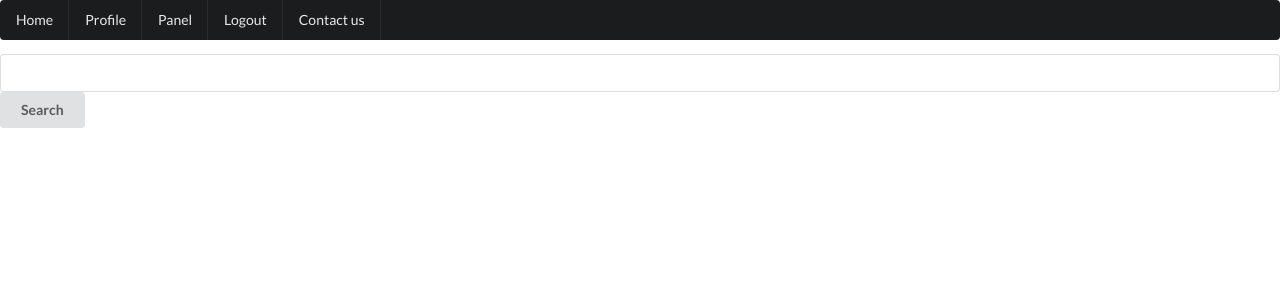
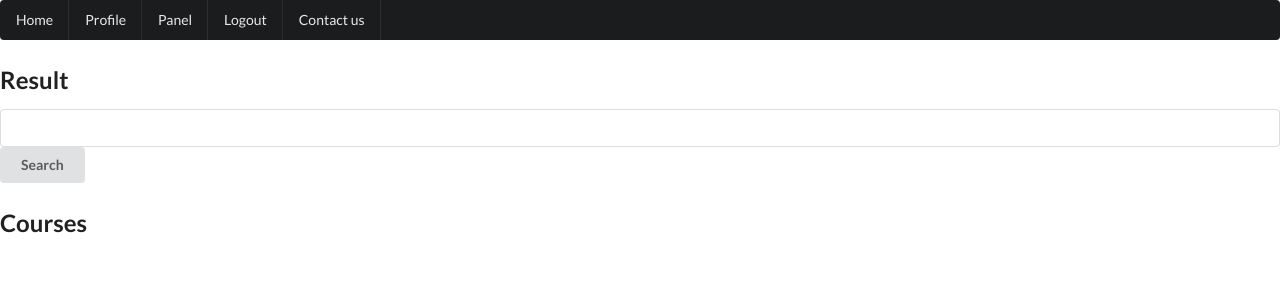
Before and after one commit to Mfary/webelopers, a Django app: page /courses/ in a window 1280 px wide. Shown: the top 300 px of the page. Run offline with Django 3.2, Linux system fonts and the light colour scheme; the visitor is signed in with stand-in values (Sample User, id 1); data that the repository does not hold is empty.

Commit message:
add title for courses

```diff
--- a/templates/courses.html
+++ b/templates/courses.html
@@ -5,6 +5,7 @@
     </title>
 {% endblock %}
 {% block body %}
+    <h2>Result</h2>
     <form id="search_form" method="post" action="/courses/" class="ui form">
         {% csrf_token %}
         <input name="search_query">
@@ -25,6 +26,7 @@
             {% endfor %}
         </div>
     {% endif %}
+    <h2>Courses</h2>
     <div id="all_courses" class="ui divided relaxed list">
         {% for course in courses %}
             <div class="item {{ course.course_number }}_{{ course.group_number }}">
```
